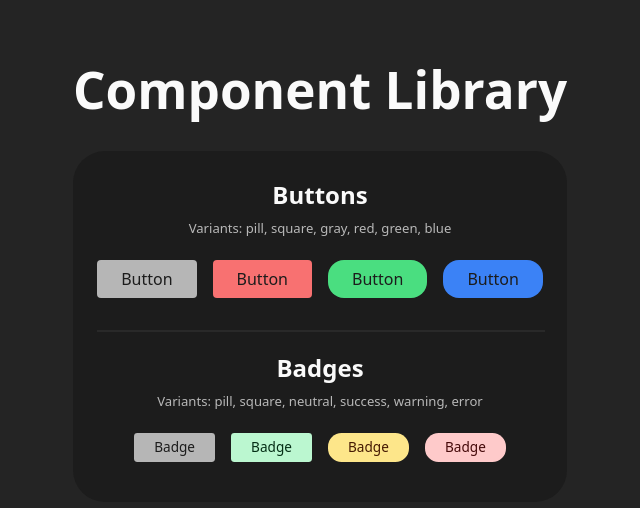
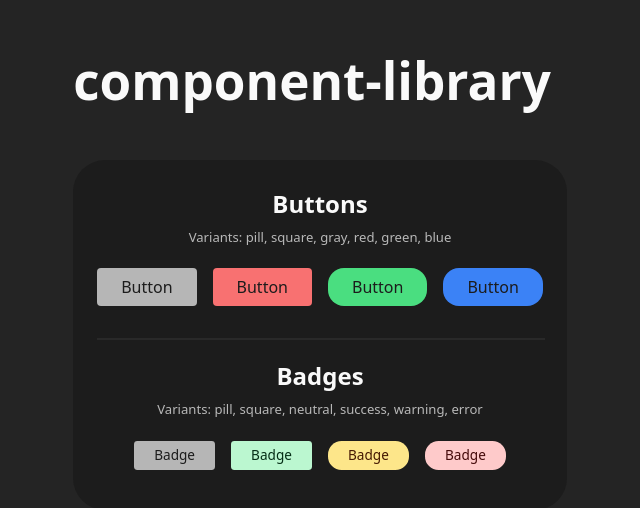
Before and after one commit to jamiewilliamsxyz/component-library, a React (Vite) app: page / in a window 1280 px wide. Shown: the part 136-644 px from the top of the page, without its empty margins (320-960 px from the left). Built offline with nearby package versions, Linux system fonts and the light colour scheme.

Commit message:
Ajust heading

```diff
--- a/src/App.jsx
+++ b/src/App.jsx
@@ -5,7 +5,7 @@ import { ComponentSection } from "./components/ComponentSection";
 export const App = () => {
   return (
     <>
-      <h1>Component Library</h1>
+      <h1>component-library</h1>
       <main>
         <ComponentSection
           title="Buttons"
--- a/src/index.css
+++ b/src/index.css
@@ -17,6 +17,7 @@ body {
 h1 {
   font-size: 3.2em;
   line-height: 1.1;
+  margin-bottom: 1em;
 }
 
 main {
```
